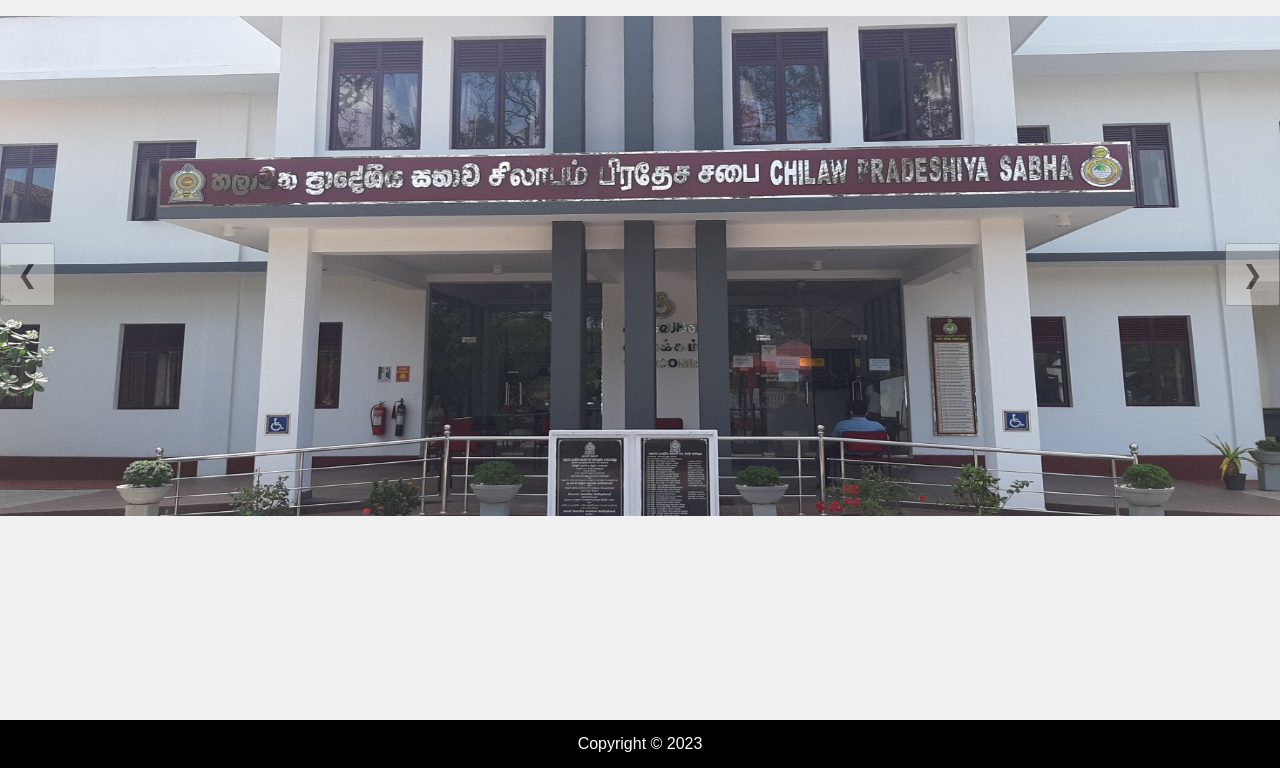
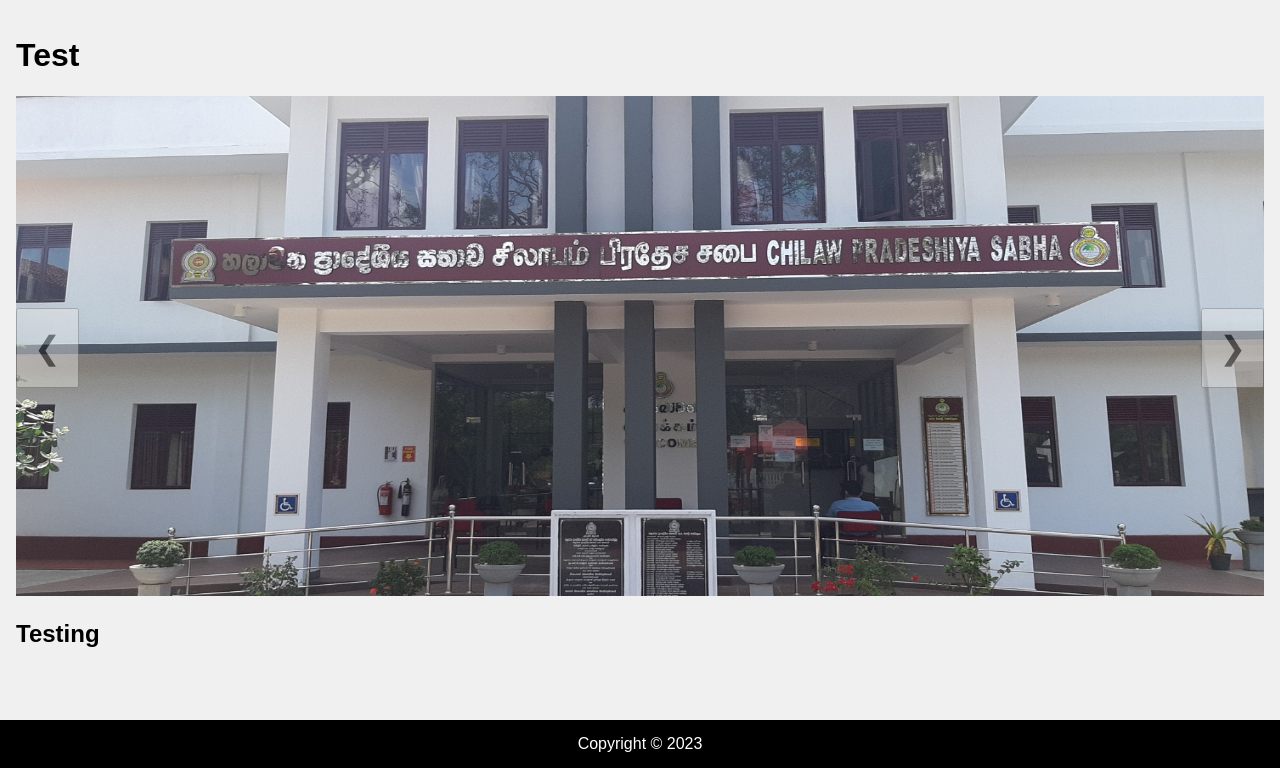
Before and after one commit to Pubudu-Anuradha/ChilawSabha, a PHP site: page /ChilawSabha/ in a window 1280 px wide. Shown: the part 190-958 px from the top of the page. Run offline with PHP 8.4, Linux system fonts and the light colour scheme.

Commit message:
fixed slideshow to fit in its parent

```diff
--- a/app/views/Home/index.php
+++ b/app/views/Home/index.php
@@ -1,11 +1,13 @@
+<h1>Test</h1>
 <div class="slideshow">
 
     <img src="" alt="slideshow" id="slideshow">
 
-    <button  class="slideshow-btn-left" onclick='prev(["<?=URLROOT . "/public/assets/sabha1.jpg"?>","<?=URLROOT . "/public/assets/sabha2.jpg"?>"])'>&#10094;</button>
-    <button  class="slideshow-btn-right" onclick='next(["<?=URLROOT . "/public/assets/sabha1.jpg"?>","<?=URLROOT . "/public/assets/sabha2.jpg"?>"])'>&#10095;</button>
+    <button  class="slideshow-btn left-btn" onclick='prev(["<?=URLROOT . "/public/assets/sabha1.jpg"?>","<?=URLROOT . "/public/assets/sabha2.jpg"?>"])'>&#10094;</button>
+    <button  class="slideshow-btn right-btn" onclick='next(["<?=URLROOT . "/public/assets/sabha1.jpg"?>","<?=URLROOT . "/public/assets/sabha2.jpg"?>"])'>&#10095;</button>
 
 </div>
+<h2>Testing</h2>
     <!-- Function to load slideshow -->
     <script>
 
--- a/public/css/main.css
+++ b/public/css/main.css
@@ -99,30 +99,32 @@ body{
 }
 
 /* Slideshow Styles */
+/* To resize slideshow, wrap it in a div and adjust that one's size */
 .slideshow{
-  position: absolute;
-  left: 0;
-  right: 0;
+  position: relative;
 }
 .slideshow img{
   width: 100%;
   max-height: 500px;
 }
-.slideshow-btn-left{
+.slideshow-btn{
+  box-sizing: border-box;
+  display: flex;
+  justify-content: center;
+  align-items: center;
+  height: 5rem;
   position: absolute;
-  top: 45%;
-  left: 0;
-  padding: 15px;
-  font-size: 25px;
+  top: calc(50% - 2.5rem);
+  font-size: 2rem;
+  padding: 0 1rem;
   opacity: 0.4;
 }
-.slideshow-btn-right{
-  position: absolute;
-  top: 45%;
+
+.left-btn{
+  left: 0;
+}
+.right-btn{
   right: 0;
-  padding: 15px;
-  font-size: 25px;
-  opacity: 0.4;
 }
 
 /* #Navbar Styles*/
```
